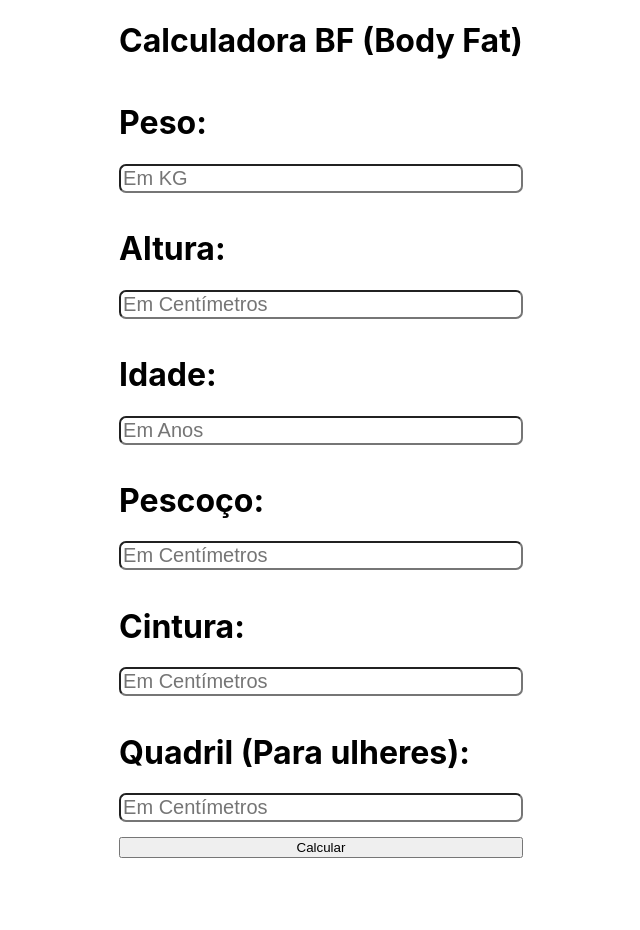
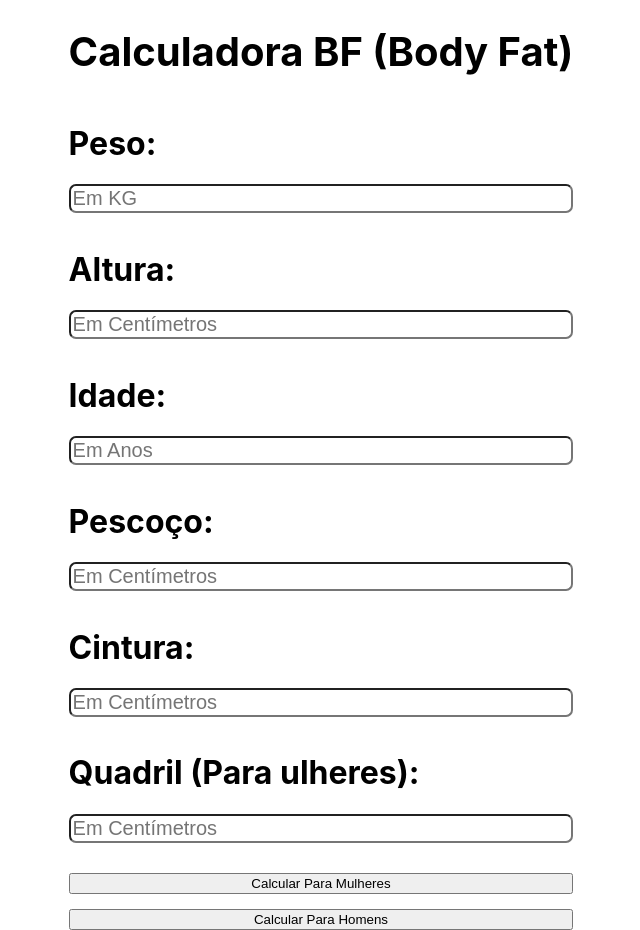
Before and after one commit to guiluizmaia/CalculadoraBFReact, a React (Create React App) app: page / in a window 1280 px wide. Shown: the whole page, without its empty margins (319-959 px from the left). Before the commit the page ends 858 px from the top, so only its background shows below. Built offline with nearby package versions, Linux system fonts and the light colour scheme.

Commit message:
Add files via upload

```diff
--- a/src/App.css
+++ b/src/App.css
@@ -10,3 +10,10 @@
     margin-bottom: 15px;
     font-size: 20px;
 }
+.inputs button{
+    margin-top: 15px;
+}
+
+.nome{
+    font-size: 40px;
+}
--- a/src/App.tsx
+++ b/src/App.tsx
@@ -7,7 +7,7 @@ function App() {
   return (
     <div className="bf">
       <div className="inputs">
-        <h1>Calculadora BF (Body Fat)</h1>
+        <h1 className="nome">Calculadora BF (Body Fat)</h1>
         <h1>Peso:</h1>
         <input placeholder={`Em KG`}/>
         <h1>Altura:</h1>
@@ -20,7 +20,12 @@ function App() {
         <input placeholder={`Em Centímetros`}/>
         <h1>Quadril (Para ulheres):</h1>
         <input placeholder={`Em Centímetros`}/>
-        <button >Calcular</button>
+        <button>
+          Calcular Para Mulheres
+        </button>
+        <button>
+          Calcular Para Homens
+        </button>
       </div>
     </div>
   );
```
